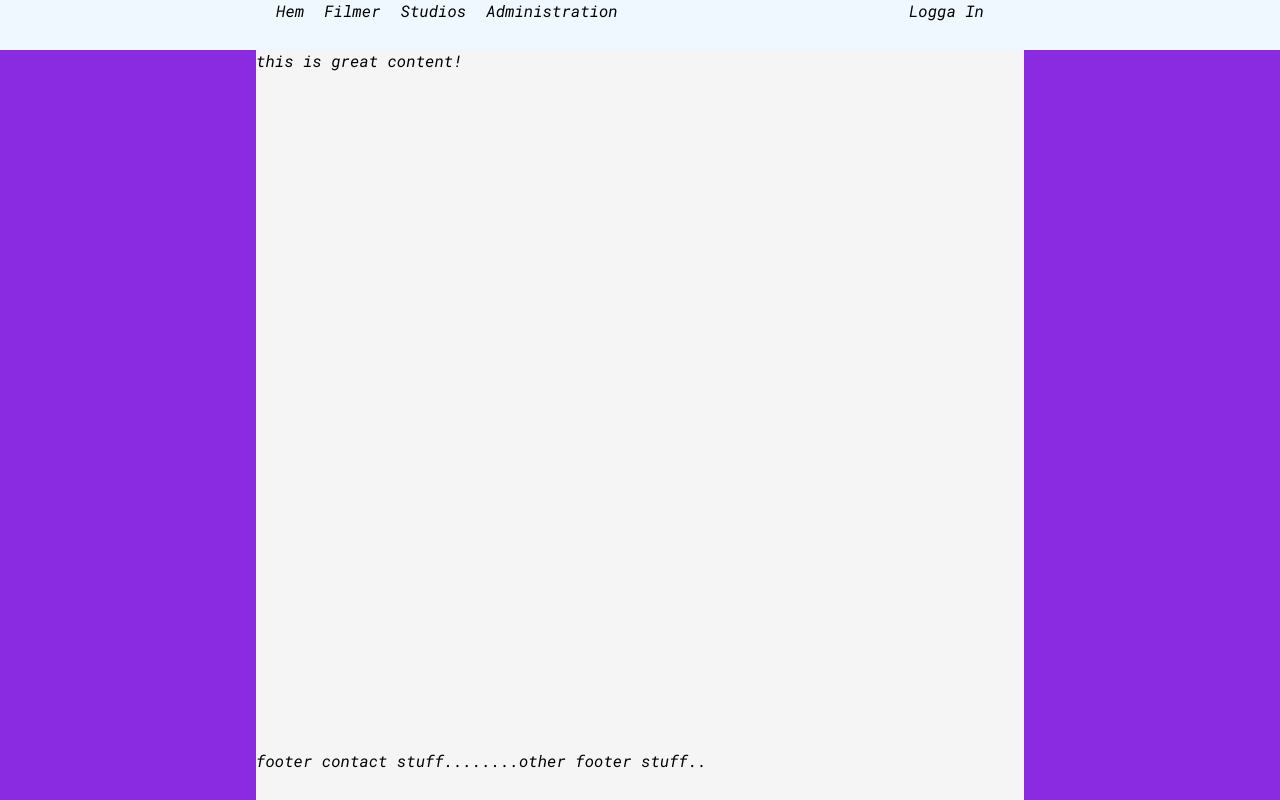
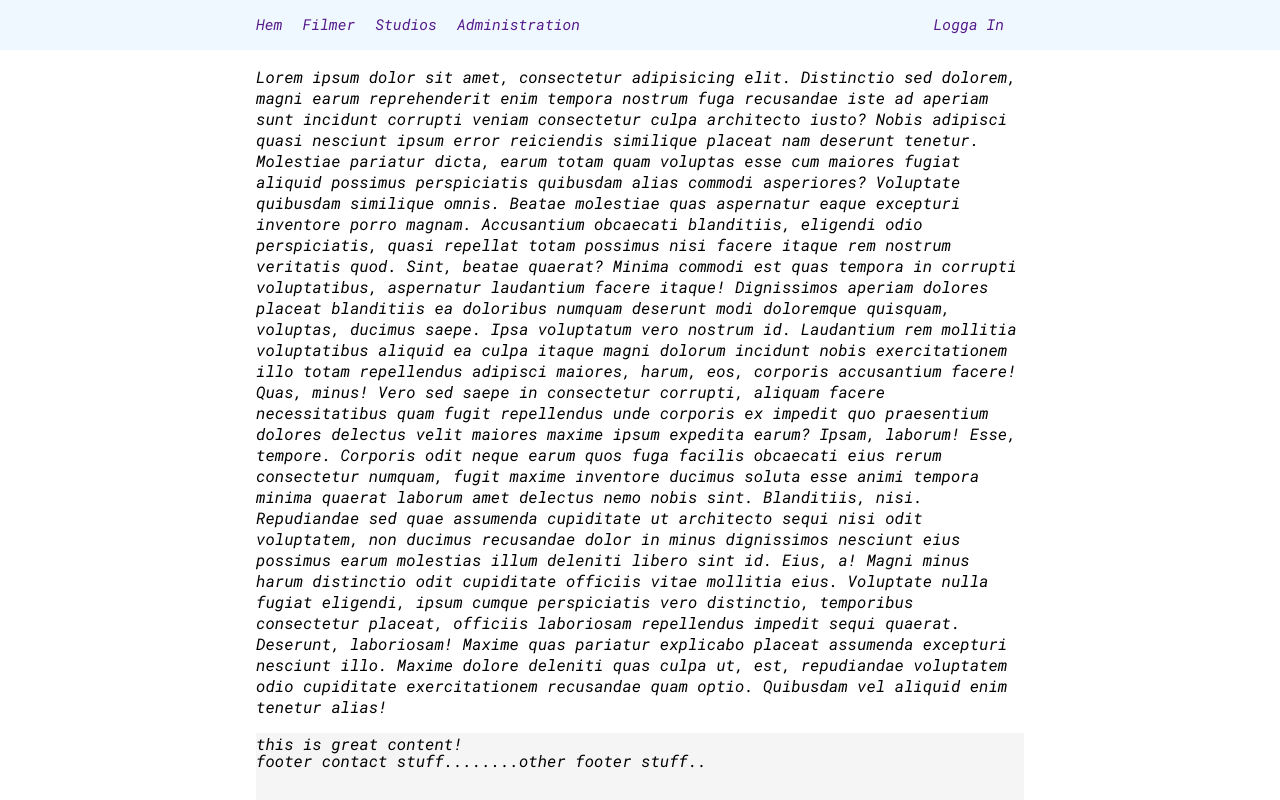
Before and after one commit to ErikSkinnari/SffFrontend, a plain HTML site: page index.html in a window 1280 px wide. Drawn offline with Linux system fonts and the light colour scheme; no server answers.

Commit message:
studio page added

```diff
--- a/css/style.css
+++ b/css/style.css
@@ -1,4 +1,9 @@
-body {
+:root {
+    padding: 0;
+    margin: 0;
+}
+
+body, html {
     font-family: 'Roboto Mono', monospace;
     margin: 0;
     padding: 0;
@@ -8,7 +13,7 @@ body {
     position: fixed;
     height: 200vh;
     width: 100vw;
-    background-color: blueviolet;
+    /* background-color: blueviolet; */
 }
 
 .navigation {
@@ -17,8 +22,8 @@ body {
 }
 
 .content {
-    padding-left: 20%;
-    padding-right: 20%;
+    padding-left: 20vw;
+    padding-right: 20vw;
 }
 
 .main-content {
@@ -37,31 +42,33 @@ body {
 }
 
 .navbar, .navbar2 {
-    /* position: fixed; */
     height: 50px;
     margin: 0;
     height: 100%;
     list-style: none;
-    justify-content: space-between;
+    justify-content: space-evenly;
     text-align: center;
-}
-
-.navbar {
-    padding-left: 20px;
-}
-
-.navbar2 {
-    padding-left: 0;
-    padding-right: 20px;
+    align-items: center;
+    padding: 0;
 }
 
 .nav-menu-item {
-    height: 100%;
+    height: 50px;
     margin-right: 20px;
+    padding-top: 25px;
+    text-align: center;
+
 }
 
-.nav-menu-item:hover {
-    background-color: blue;
+.nav-menu-item>a {
+    font-size: 15px;
+    text-decoration: none;
+    transition: 0.5s;
+}
+
+.nav-menu-item>a:hover {
+    font-size: 20px;
+    transition: .5s;
 }
 
 .main-content {
@@ -79,3 +86,29 @@ body {
     bottom: 0;
     height: 50px;
 }
+
+.margin-top {
+    margin-top: 40px;
+}
+
+#studio-content {
+    background-image: url("../img/brown-chairs-in-front-of-white-wall-3709370.jpg");
+    opacity: 0.8;
+    height: 100vh;
+    margin-left: auto;
+    margin-right: auto;
+    background-position: center;
+    background-attachment: fixed;
+
+    /* position: fixed;
+    top: 50px;
+    left: 0; */
+}
+
+#login-form {
+    /* margin-top: 100px; */
+
+    width: 100%;
+    height: 500px;
+    background-color: black;
+}
--- a/index.html
+++ b/index.html
@@ -14,18 +14,33 @@
             <div class="navigation" id="navbar">
                 <div class="nav-menu content flex-h">
                     <ul class="flex-h navbar">
-                        <li class="nav-menu-item">Hem</li>
-                        <li class="nav-menu-item">Filmer</li>
-                        <li class="nav-menu-item">Studios</li>
-                        <li class="nav-menu-item">Administration</li>
+                        <li class="nav-menu-item"><a href="">Hem</a></li>
+                        <li class="nav-menu-item"><a href="">Filmer</a></li>
+                        <li class="nav-menu-item"><a href="">Studios</a></li>
+                        <li class="nav-menu-item"><a href="">Administration</a></li>
                     </ul>
-                    <ul class="navbar2">
-                        <li class="nav-menu-item">Logga In</li>
+                    <ul class="flex-h navbar">
+                        <li class="nav-menu-item"><a href="">Logga In</a></li>
                     </ul>
 
                 </div>
             </div>
 
+            <div class="content">
+
+
+                <p>Lorem ipsum dolor sit amet, consectetur adipisicing elit. Distinctio sed dolorem, magni earum reprehenderit enim tempora nostrum fuga recusandae iste ad aperiam sunt incidunt corrupti veniam consectetur culpa architecto iusto?
+                    Nobis adipisci quasi nesciunt ipsum error reiciendis similique placeat nam deserunt tenetur. Molestiae pariatur dicta, earum totam quam voluptas esse cum maiores fugiat aliquid possimus perspiciatis quibusdam alias commodi asperiores?
+                    Voluptate quibusdam similique omnis. Beatae molestiae quas aspernatur eaque excepturi inventore porro magnam. Accusantium obcaecati blanditiis, eligendi odio perspiciatis, quasi repellat totam possimus nisi facere itaque rem nostrum veritatis quod.
+                    Sint, beatae quaerat? Minima commodi est quas tempora in corrupti voluptatibus, aspernatur laudantium facere itaque! Dignissimos aperiam dolores placeat blanditiis ea doloribus numquam deserunt modi doloremque quisquam, voluptas, ducimus saepe.
+                    Ipsa voluptatum vero nostrum id. Laudantium rem mollitia voluptatibus aliquid ea culpa itaque magni dolorum incidunt nobis exercitationem illo totam repellendus adipisci maiores, harum, eos, corporis accusantium facere! Quas, minus!
+                    Vero sed saepe in consectetur corrupti, aliquam facere necessitatibus quam fugit repellendus unde corporis ex impedit quo praesentium dolores delectus velit maiores maxime ipsum expedita earum? Ipsam, laborum! Esse, tempore.
+                    Corporis odit neque earum quos fuga facilis obcaecati eius rerum consectetur numquam, fugit maxime inventore ducimus soluta esse animi tempora minima quaerat laborum amet delectus nemo nobis sint. Blanditiis, nisi.
+                    Repudiandae sed quae assumenda cupiditate ut architecto sequi nisi odit voluptatem, non ducimus recusandae dolor in minus dignissimos nesciunt eius possimus earum molestias illum deleniti libero sint id. Eius, a!
+                    Magni minus harum distinctio odit cupiditate officiis vitae mollitia eius. Voluptate nulla fugiat eligendi, ipsum cumque perspiciatis vero distinctio, temporibus consectetur placeat, officiis laboriosam repellendus impedit sequi quaerat. Deserunt, laboriosam!
+                    Maxime quas pariatur explicabo placeat assumenda excepturi nesciunt illo. Maxime dolore deleniti quas culpa ut, est, repudiandae voluptatem odio cupiditate exercitationem recusandae quam optio. Quibusdam vel aliquid enim tenetur alias!</p>
+
+            </div>
 
             <div class="main-content" id="test-content">
                 this is great content!
```
Also changed, not shown: studio.html (added, +50 -0 lines), img/brown-chairs-in-front-of-white-wall-3709370.jpg (added), img/cassette-electronics-equipment-film-157542.jpg (added), img/chicago-theatre-2346001.jpg (added), img/curve-industry-photography-vintage-65128.jpg (added), img/light-love-los-angeles-traveling-3379934.jpg (added), img/man-wearing-a-black-face-mask-3952245.jpg (added), js/main.js (line endings or trailing spaces), js/studiohandler.js (added), 1 other file.
